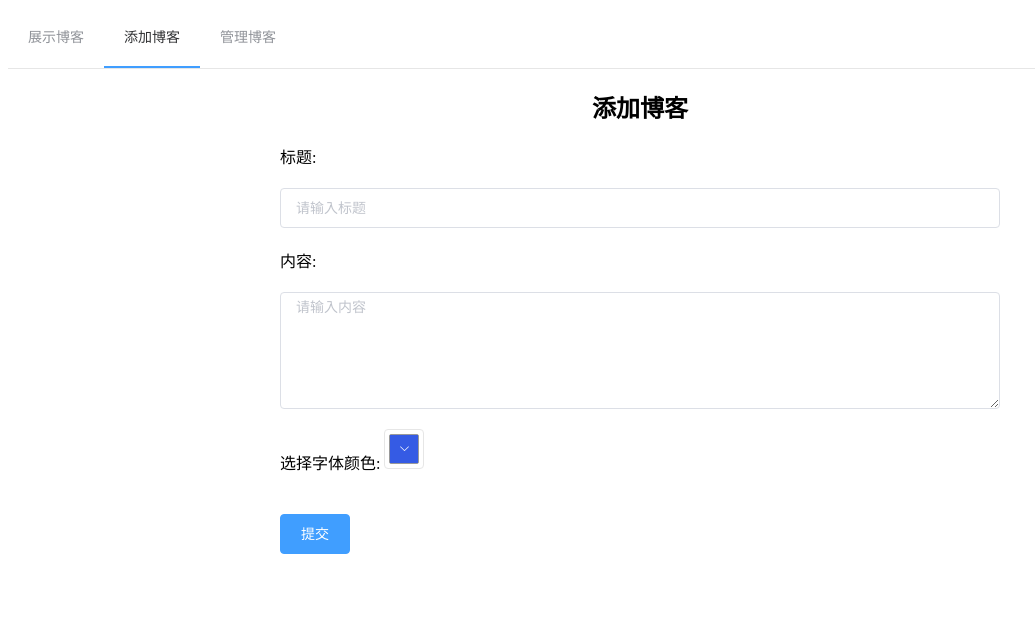
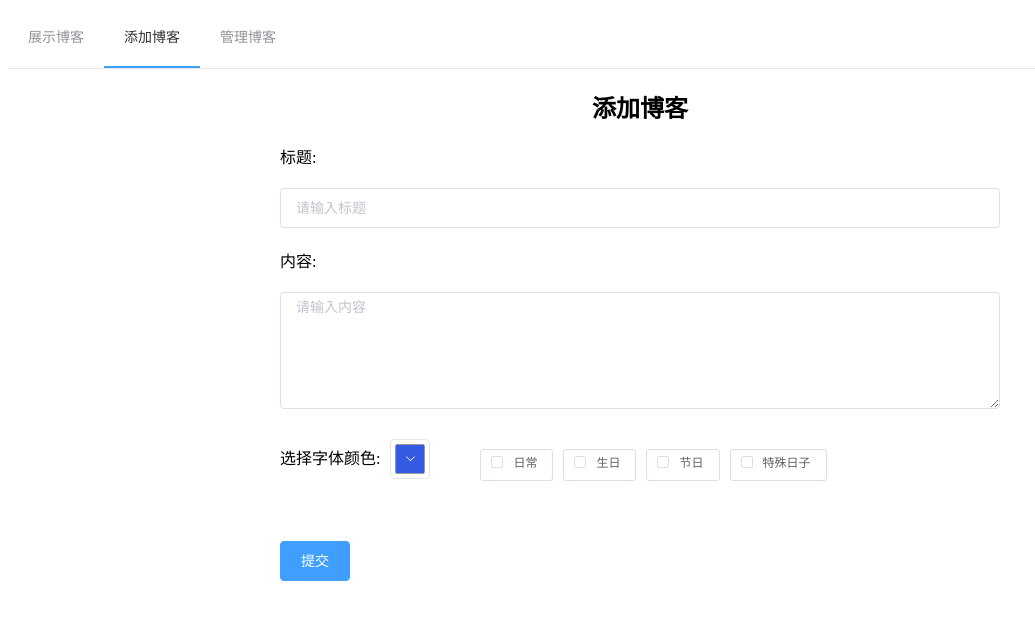
Before and after one commit to lqjjj/demo, a Vue app: page /add in a window 1280 px wide. Shown: the top 620 px of the page, without its empty margins (0-1035 px from the left). Built offline with nearby package versions, Linux system fonts and the light colour scheme.

Commit message:
version 3.1 tag

```diff
--- a/src/components/AddBlog.vue
+++ b/src/components/AddBlog.vue
@@ -8,11 +8,17 @@
             <el-input type="textarea"  v-model="blog.content"
                       :autosize="{ minRows: 5, maxRows: 10}"
                       placeholder="请输入内容"
-                      clearable="true"
             >
             </el-input>
-            <div class="block">选择字体颜色:
-                <el-color-picker v-model="blog.color"></el-color-picker>
+            <div class="block">
+                <p>选择字体颜色:</p>
+                <el-color-picker v-model="blog.color" style="margin-top: 10px;margin-left: 10px"></el-color-picker>
+                <el-checkbox-group v-model="checkboxGroup1" size="small" style="display: flex;margin-left: 50px">
+                    <el-checkbox label="日常" border></el-checkbox>
+                    <el-checkbox label="生日" border></el-checkbox>
+                    <el-checkbox label="节日" border></el-checkbox>
+                    <el-checkbox label="特殊日子" border></el-checkbox>
+                </el-checkbox-group>
             </div>
             <el-button @click.prevent="post"
                        type="primary"
@@ -29,7 +35,8 @@
                 blog:{
                     author:"小游",
                     color: "#355BE4"
-                }
+                },
+                checkboxGroup1: [],
             }
         },
         methods:{
@@ -72,5 +79,6 @@
     }
     .block{
         margin: 20px 0;
+        display: flex;
     }
 </style>
--- a/src/components/ShowBlog.vue
+++ b/src/components/ShowBlog.vue
@@ -1,7 +1,7 @@
 <template>
     <div id="show-blog">
         <div class="blog-content">
-            <el-input v-model="searching" placeholder="输入标题或者日期检索" clearable="true" style="width:200px;"></el-input>
+            <el-input v-model="searching" placeholder="输入标题或者日期检索" clearable style="width:200px;"></el-input>
     <div class="blog" v-for="blog in filterBlogs" v-bind:key="blog.id">
         <h2 v-bind:style="{color: rainbowColor()}">{{blog.title}}</h2>
         <article v-bind:style="{color:blog.color}" >{{blog.content|addIndent}}</article>
```
